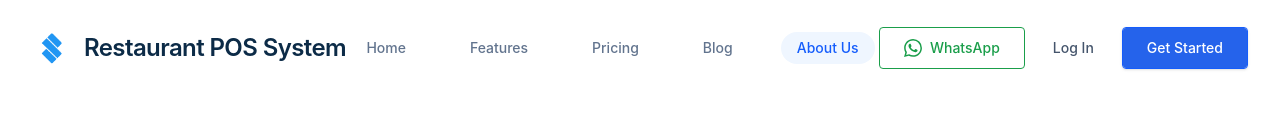
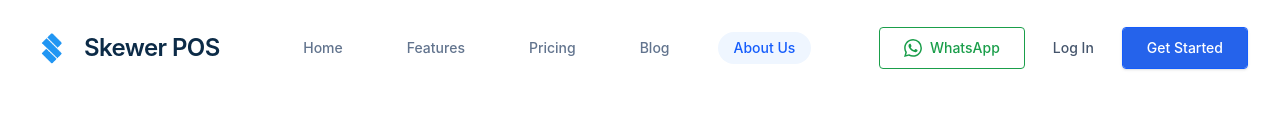
Before and after one commit to Zaheerudin781/skewer-pos, a React (Vite) app: page /about in a window 1280 px wide. Shown: the top 134 px of the page. Built offline with nearby package versions, Linux system fonts and the light colour scheme.

Commit message:
style: change header logo name back to Skewer POS

```diff
--- a/src/components/Header.tsx
+++ b/src/components/Header.tsx
@@ -31,9 +31,9 @@ const Header = () => {
 
           {/* Logo */}
           <Link to="/" className="flex items-center gap-2.5 sm:gap-3 group">
-            <img src="/logo.png" alt="Restaurant POS System" width="40" height="40" className="h-9 sm:h-10 w-auto object-contain transition-transform group-hover:scale-105" />
+            <img src="/logo.png" alt="Skewer POS — Restaurant POS System" width="40" height="40" className="h-9 sm:h-10 w-auto object-contain transition-transform group-hover:scale-105" />
             <span className="text-lg sm:text-xl md:text-2xl font-semibold tracking-tight text-[#0c2b47] group-hover:text-blue-600 transition-colors">
-              Restaurant POS System
+              Skewer POS
             </span>
           </Link>
 
```
